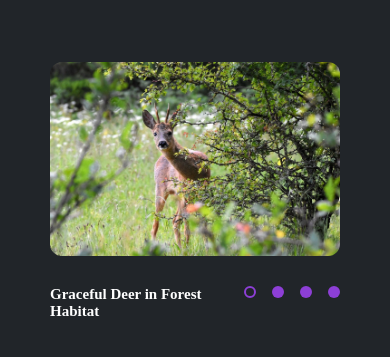
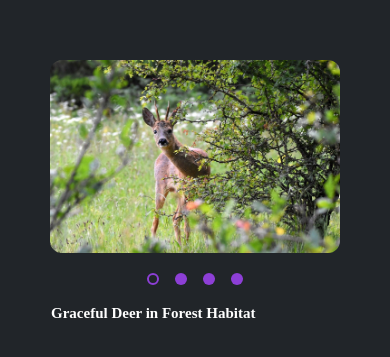
Before and after one commit to javlonbek-tj/cssMemeSlider, a plain HTML site: page cssMemeSlider/index.html in a window 390 px wide. Shown: the part 231-588 px from the top of the page. Drawn offline with Linux system fonts and the light colour scheme.

Commit message:
feat: add media queries file (Sun, Sep 15, 2024 7:32 PM)

```diff
--- a/cssMemeSlider/index.html
+++ b/cssMemeSlider/index.html
@@ -5,6 +5,7 @@
     <meta name="viewport" content="width=device-width, initial-scale=1.0" />
     <title>CssMemeSlider</title>
     <link rel="stylesheet" href="./style.css" />
+    <link rel="stylesheet" href="./queries.css" />
   </head>
   <body>
     <div class="slider">
--- /dev/null
+++ b/cssMemeSlider/queries.css
@@ -0,0 +1,15 @@
+@media screen and (max-width: 500px) {
+  .slider {
+    row-gap: 2rem;
+  }
+
+  .slider__text {
+    grid-column: 1/-1;
+    grid-row: 3/4;
+  }
+
+  .slider__dots {
+    grid-column: 1/-1;
+    justify-self: center;
+  }
+}
--- a/cssMemeSlider/style.css
+++ b/cssMemeSlider/style.css
@@ -19,6 +19,7 @@ body {
 .slider {
   display: grid;
   grid-template-columns: 7fr 1fr;
+  row-gap: 3rem;
   max-width: 70rem;
   margin: 5rem;
   overflow: hidden;
@@ -27,7 +28,7 @@ body {
 .slider__images {
   grid-column: 1/-1;
   display: flex;
-  margin-bottom: 3rem;
+
   transition: transform 0.5s ease-in-out;
 }
 
@@ -39,6 +40,7 @@ body {
 .slider__text {
   width: 100%;
   overflow: hidden;
+  margin-left: 1px;
 }
 
 .slider__titles {
```
